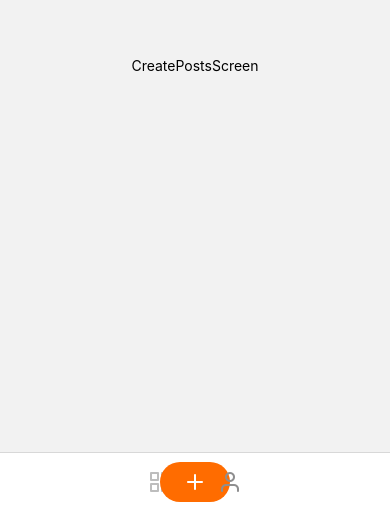
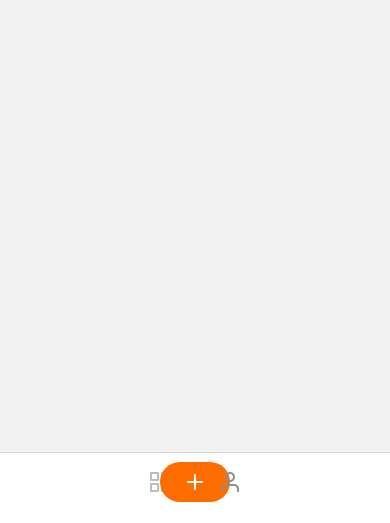
Before and after one commit to Nandy7777/react-native-hw, a React Native app in the folder myNewProject/: screen /CreatePosts in a window 390 px wide. Shown: the part 321-844 px from the top of the page. Built offline with nearby package versions, Linux system fonts and the light colour scheme.

Commit message:
camera start

```diff
--- a/myNewProject/Screens/main/CreatePostsScreen.js
+++ b/myNewProject/Screens/main/CreatePostsScreen.js
@@ -1,10 +1,21 @@
 import React from "react";
-import { View, Text, StyleSheet } from "react-native";
+import {
+  View,
+  Text,
+  StyleSheet,
+  TouchableOpacity,
+} from "react-native";
+import {Camera } from "expo-camera";
 
 const CreatePostsScreen = () => {
+
   return (
     <View style={styles.container}>
-      <Text>CreatePostsScreen</Text>
+      <Camera style={styles.camera}>
+        <TouchableOpacity>
+
+        </TouchableOpacity>
+      </Camera>
     </View>
   );
 };
@@ -12,8 +23,11 @@ const CreatePostsScreen = () => {
 const styles = StyleSheet.create({
   container: {
     flex: 1,
-    justifyContent: "center",
-    alignItems: "center",
+  },
+  camera: {
+
+    height: 240,
+    marginTop: 76,
   },
 });
 
--- a/myNewProject/package.json
+++ b/myNewProject/package.json
@@ -21,7 +21,11 @@
     "react-native-gesture-handler": "~2.8.0",
     "react-native-reanimated": "~2.12.0",
     "react-native-safe-area-context": "4.4.1",
-    "react-native-screens": "~3.18.0"
+    "react-native-screens": "~3.18.0",
+    "react-native-maps": "1.3.2",
+    "expo-location": "~15.0.1",
+    "expo-camera": "~13.1.0",
+    "expo-media-library": "~15.0.0"
   },
   "devDependencies": {
     "@babel/core": "^7.12.9"
```
Also changed, not shown: 1 other file (tests, documents, lock files or other folders).
